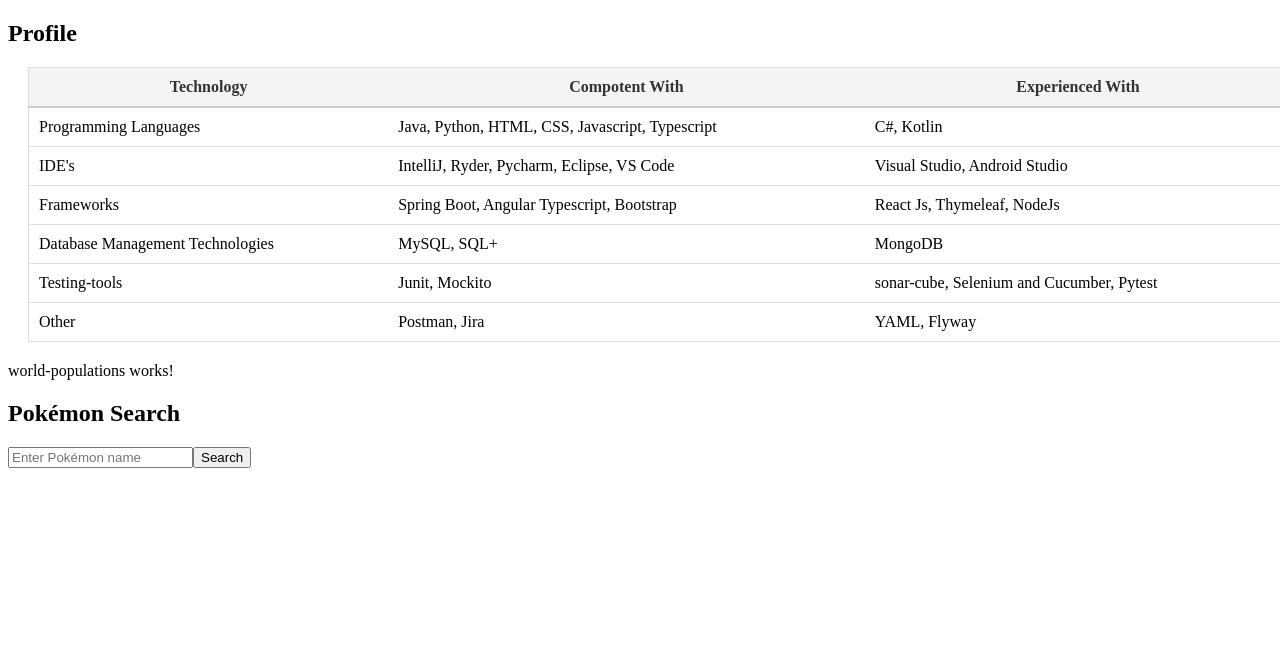
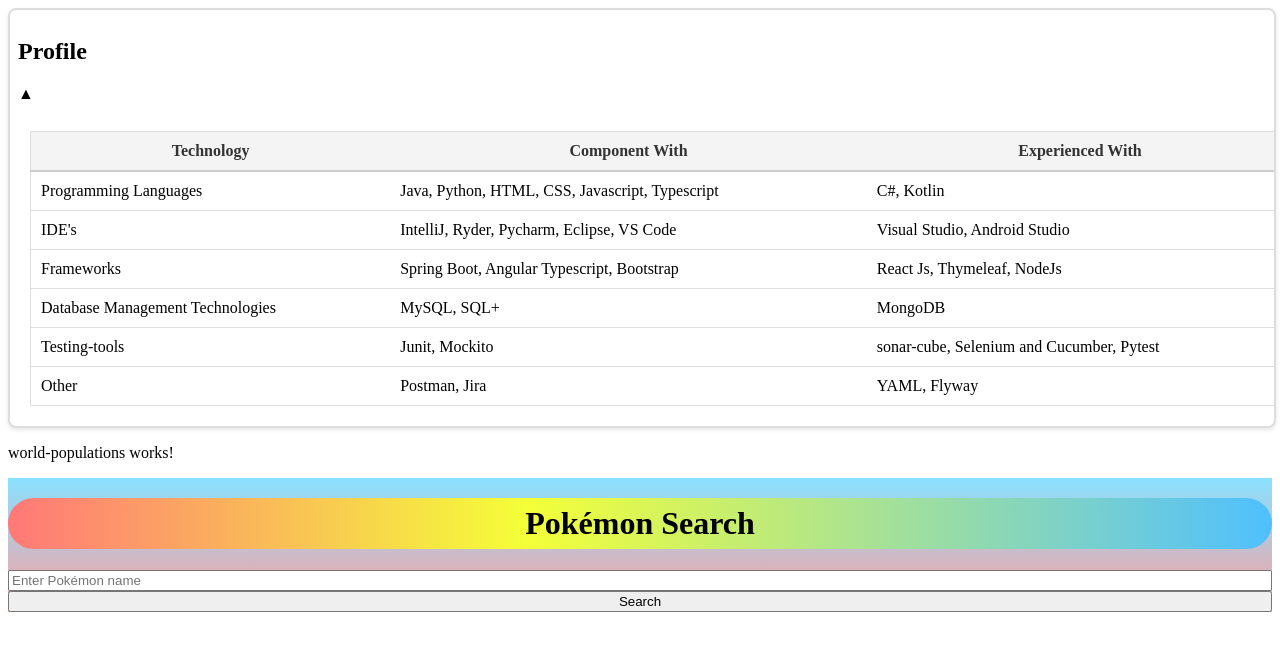
Before and after one commit to shalamike/webCV, an Angular app in the folder cv-website/: page / in a window 1280 px wide. Shown: the top 650 px of the page. Built offline with nearby package versions, Linux system fonts and the light colour scheme.

Commit message:
created a new component for tech stack to move my profile component into and change profile component into my summary.
made profile collapsible

```diff
--- a/cv-website/src/app/pokemon/pokemon.component.css
+++ b/cv-website/src/app/pokemon/pokemon.component.css
@@ -0,0 +1,55 @@
+h1{
+    text-align:center;
+    margin-top:20px;
+    font-size: 32px;
+    font-weight: bold;
+    padding: 7px 7px 7px 7px;
+    background: rgb(255,120,120);
+background: linear-gradient(90deg, rgba(255,120,120,1) 0%, rgba(244,255,55,1) 41%, rgba(79,192,255,1) 100%);
+    border-radius: 30px;
+
+}
+
+table{
+    margin-left: auto;
+    margin-right: auto;
+    margin-top: 20px;
+    border-collapse: collapse;
+    border: 2px solid rgb(255,120,120);
+    border-radius: 5px;
+    overflow: hidden;
+    box-shadow: 0 0 20px rgba(0, 0, 0, 0.1);
+
+}
+
+tr, td{
+    padding: 10px;
+    text-align: center;
+    border: 2px solid rgb(255,120,120);
+}
+
+
+h2{
+    text-align: center;
+    margin-top: 20px;
+    font-size: 32px;
+    font-weight: bold;
+    padding: 7px 7px 7px 7px;
+    border-radius: 30px;
+}
+
+p{
+    text-align: left;
+    margin-top: 20px;
+    font-size: 12px;
+    font-weight: bold;
+    padding: 7px 7px 7px 7px;
+    border-radius: 30px;
+}
+
+.pokemon-container{
+    display: flex;
+    flex-direction: column;
+    background: rgb(255,157,157);
+    background: linear-gradient(0deg, rgba(255,157,157,1) 0%, rgba(137,225,255,1) 100%);
+}
--- a/cv-website/src/app/pokemon/pokemon.component.html
+++ b/cv-website/src/app/pokemon/pokemon.component.html
@@ -1,5 +1,5 @@
 <div class="pokemon-container">
-    <h2>Pokémon Search</h2>
+    <h1>Pokémon Search</h1>
 
     <input
       type="text"
@@ -13,12 +13,12 @@
     </div>
 
     <div *ngIf="pokemonData" class="pokemon-info">
-      <h3>{{ pokemonData.name | titlecase }}</h3>
+      <h2>{{ pokemonData.name | titlecase }}</h2>
       <p><strong>ID:</strong> {{ pokemonData.id }}</p>
       <p><strong>Base Experience:</strong> {{ pokemonData.base_experience }}</p>
       <p><strong>Weight:</strong> {{ pokemonData.weight }}</p>
 
-      <h3>Sprites</h3>
+      <h2>Sprites</h2>
       <table class = "sprites-table">
         <thead>
           <tr>
@@ -39,7 +39,7 @@
       </table>
 
 
-      <h3>Abilities</h3>
+      <h2>Abilities</h2>
       <table class = "abilities-table">
         <thead>
           <tr>
--- a/cv-website/src/app/profile/profile.component.css
+++ b/cv-website/src/app/profile/profile.component.css
@@ -45,6 +45,61 @@
     background-color:#e0e0e0;
   }
 
+
+  .collapsible {
+    border: 1px solid #ddd;
+    border-radius: 8px;
+    overflow: hidden;
+    box-shadow: 0 2px 4px rgba(0, 0, 0, 0.1);
+    margin-bottom: 1em;
+  }
+
+  .collapsible-header {
+    padding: 0.5em;
+    cursor: pointer;
+    user-select: none;
+  }
+
+  .collapsible-container {
+    width: 100%;
+    border: 2px solid #ddd; /* Adds a border */
+    border-radius: 8px; /* Optional rounded corners */
+    transform-origin: top left; /* Start animation from top left */
+    transition: width 0.3s ease, border-color 0.3s ease; /* Smooth transition for width and border */
+    box-shadow: 0 2px 4px rgba(0, 0, 0, 0.1); /* Optional shadow for better appearance */
+    margin-left: flex-start;
+  }
+
+  /* Collapsed container */
+  .collapsible-container.collapsed-container {
+    width: 25%; /* Reduce width when collapsed */
+    margin: 0;
+  }
+
+
+  /* Collapsed header */
+  .collapsible-header.collapsed-header {
+    width: 95%; /* Match container width when collapsed */
+  }
+
+
+  .collapsible-header:hover {
+    background-color: #e0f0ff;
+  }
+
+/* Collapsible content */
+.collapsible-content {
+  max-height: 500px;
+  overflow: hidden;
+  transition: max-height 0.3s ease;
+}
+
+.collapsible-content.collapsed {
+  max-height: 0;
+  padding: 0;
+  transition: max-height 0.3s ease;
+}
+
   /* dynamically resizing the table to match the users screen size*/
 
   @media (max-width: 768px) {
--- a/cv-website/src/app/profile/profile.component.html
+++ b/cv-website/src/app/profile/profile.component.html
@@ -1,33 +1,49 @@
+<div class="collapsible-container" [class.collapsed-container]="isCollapsed">
+  <div
+    class="collapsible-header"
+    [class.collapsed-header]="isCollapsed"
+    (click)="toggleCollapse()"
+  >
     <h2>Profile</h2>
+    <span *ngIf="isCollapsed">▼</span>
+    <span *ngIf="!isCollapsed">▲</span>
+  </div>
 
+  <div class="collapsible-content" [class.collapsed]="isCollapsed">
     <table class="profile-table">
       <thead>
         <th>Technology</th>
-    <th>Compotent With</th>
+        <th>Component With</th>
         <th>Experienced With</th>
       </thead>
       <tbody>
         <tr
           *ngFor="let skill of skills; let rowIndex = index"
-    [class.highlight-row]="hoveredRow === rowIndex">
+          [class.highlight-row]="hoveredRow === rowIndex"
+        >
           <td
             (mouseenter)="onMouseEnterCell(rowIndex, 0)"
             (mouseleave)="onMouseLeaveCell()"
-      [class.highlight-cell]="hoveredColumn === 0">
+            [class.highlight-cell]="hoveredColumn === 0"
+          >
             {{ skill.technology }}
           </td>
           <td
             (mouseenter)="onMouseEnterCell(rowIndex, 1)"
             (mouseleave)="onMouseLeaveCell()"
-      [class.highlight-cell]="hoveredColumn === 1">
+            [class.highlight-cell]="hoveredColumn === 1"
+          >
             {{ skill.componentWith }}
           </td>
           <td
             (mouseenter)="onMouseEnterCell(rowIndex, 2)"
             (mouseleave)="onMouseLeaveCell()"
-      [class.highlight-cell]="hoveredColumn === 2">
+            [class.highlight-cell]="hoveredColumn === 2"
+          >
             {{ skill.experiencedWith }}
           </td>
         </tr>
       </tbody>
     </table>
+  </div>
+</div>
```
Lines whose indentation alone changed are shown as unchanged.
